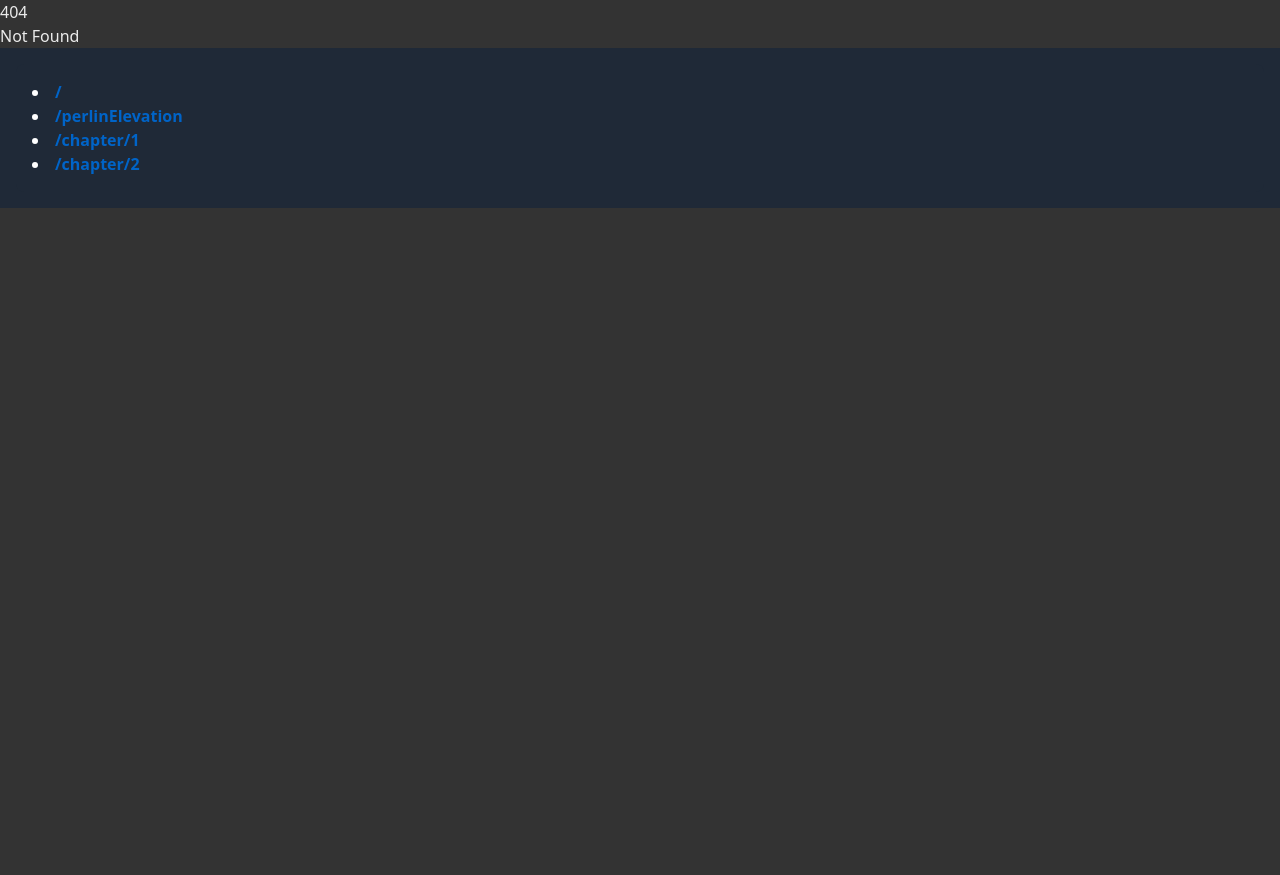
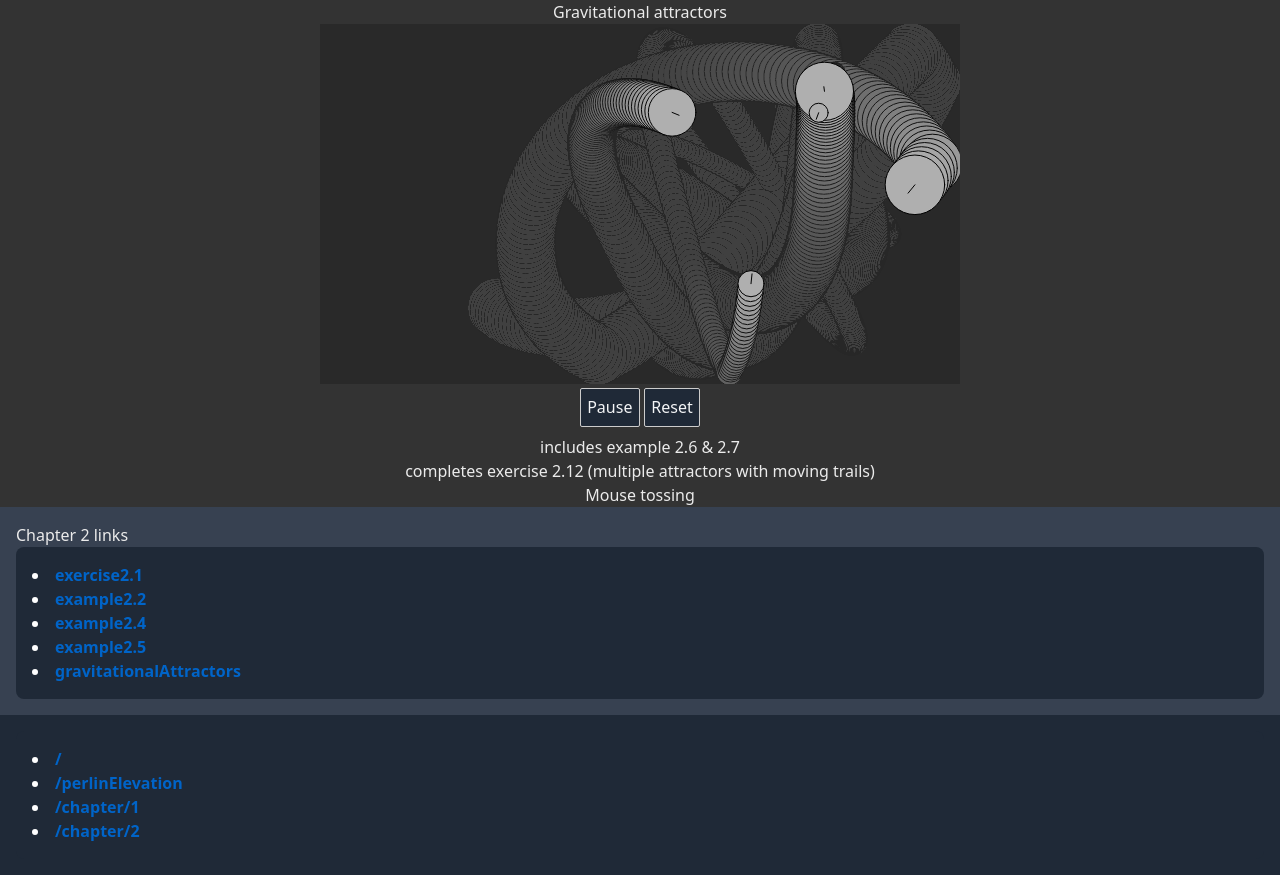
Before and after one commit to nonvenomous/nature-of-code-p5, a SvelteKit app: page /chapter/2/gravitationalAttractors in a window 1280 px wide. Before the commit this address had no page. Before the commit the page ends 800 px from the top, so only its background shows below. Built offline with nearby package versions, Linux system fonts and the light colour scheme.

Commit message:
Implement gravitationalAttractors (exercise 2.12)

```diff
--- a/src/routes/chapter/2/+layout.svelte
+++ b/src/routes/chapter/2/+layout.svelte
@@ -1,5 +1,11 @@
 <script lang="ts">
-  const chapterLinks = ['exercise2.1', 'example2.2', 'example2.4', 'example2.5'] as const;
+  const chapterLinks = [
+    'exercise2.1',
+    'example2.2',
+    'example2.4',
+    'example2.5',
+    'gravitationalAttractors',
+  ] as const;
 </script>
 
 <main class="mx-auto max-w-[none] text-center">
--- /dev/null
+++ b/src/routes/chapter/2/gravitationalAttractors/+page.svelte
@@ -0,0 +1,81 @@
+<script lang="ts">
+  import Sketch from '$lib/Sketch.svelte';
+  import p5 from 'p5';
+  import { Mover } from './Mover';
+  import { Attractor } from './Attractor';
+
+  const canvasWidth = 640;
+  const canvasHeight = 360;
+  const fps = 60;
+
+  function sketch(p: p5) {
+    const movers: Mover[] = [];
+    let attractor: Attractor;
+    let attractor2: Attractor;
+
+    p.setup = () => {
+      p.createCanvas(canvasWidth, canvasHeight);
+      p.frameRate(fps);
+
+      for (let i = 0; i < 5; i++) {
+        const randomX = p.random(canvasWidth);
+        const randomY = p.random(canvasHeight);
+        const mass = p.random(0.5, 5);
+        movers.push(new Mover(p, randomX, randomY, mass));
+      }
+      attractor = new Attractor(
+        p,
+        p.random(100, canvasWidth / 2),
+        p.random(100, canvasHeight - 100),
+      );
+      attractor2 = new Attractor(
+        p,
+        p.random(canvasWidth / 2, canvasWidth - 100),
+        p.random(100, canvasHeight - 100),
+      );
+    };
+
+    // eslint-disable-next-line @typescript-eslint/no-explicit-any
+    let dragEvent: any;
+
+    p.mouseDragged = (event) => {
+      dragEvent = event;
+    };
+
+    p.draw = () => {
+      p.background(55, 10);
+
+      for (const mover of movers) {
+        const force = attractor.attract(mover);
+        mover.applyForce(force);
+        const force2 = attractor2.attract(mover);
+        mover.applyForce(force2);
+
+        if (p.mouseIsPressed && dragEvent) {
+          const mouseMovementV = p.createVector(dragEvent.movementX, dragEvent.movementY);
+          mouseMovementV.mult(0.5);
+          mover.velocity.add(mouseMovementV);
+        }
+
+        if (p.mouseIsPressed && !dragEvent) mover.velocity.setMag(0);
+
+        mover.bounceEdges();
+        mover.update();
+        mover.show(p);
+      }
+      // attractor.show();
+      // attractor2.show();
+      dragEvent = null;
+    };
+  }
+</script>
+
+<h2>Gravitational attractors</h2>
+
+<Sketch sketchFunction={sketch} />
+
+<p class="flex flex-col">
+  <span>includes example 2.6 & 2.7</span>
+  <span>completes exercise 2.12 (multiple attractors with moving trails)</span>
+  <span>Mouse tossing</span>
+</p>
--- /dev/null
+++ b/src/routes/chapter/2/gravitationalAttractors/Attractor.ts
@@ -0,0 +1,33 @@
+import p5 from 'p5';
+import type { Mover } from './Mover';
+
+const G = 1; // gravitational constant
+
+export class Attractor {
+  p: p5;
+  position: p5.Vector;
+  mass: number;
+
+  constructor(p: p5, x: number, y: number) {
+    this.p = p;
+    this.position = p.createVector(x, y);
+    this.mass = 20;
+  }
+
+  show() {
+    this.p.strokeWeight(4);
+    this.p.stroke(0);
+    this.p.fill(175, 200);
+    this.p.circle(this.position.x, this.position.y, this.p.sqrt(this.mass * 8));
+    this.p.strokeWeight(0);
+  }
+
+  attract(mover: Mover): p5.Vector {
+    const force = p5.Vector.sub(this.position, mover.position);
+    let distance = force.mag();
+    distance = this.p.constrain(distance, 8, 15);
+    const magnitude = (G * mover.mass * this.mass) / (distance * distance);
+    force.setMag(magnitude);
+    return force;
+  }
+}
--- /dev/null
+++ b/src/routes/chapter/2/gravitationalAttractors/Mover.ts
@@ -0,0 +1,65 @@
+import p5 from 'p5';
+
+export class Mover {
+  position: p5.Vector;
+  velocity: p5.Vector;
+  acceleration: p5.Vector;
+  mass: number;
+  p: p5;
+
+  constructor(p: p5, x: number, y: number, mass: number) {
+    this.position = p.createVector(x, y);
+    this.velocity = p.createVector(2, 2);
+    this.acceleration = p.createVector(0, 0);
+    this.mass = mass;
+    this.p = p;
+  }
+
+  applyForce(force: p5.Vector) {
+    const f = p5.Vector.copy(force);
+    f.div(this.mass);
+    this.acceleration.add(f);
+  }
+
+  private radius() {
+    return this.mass * 8;
+  }
+
+  bounceEdges() {
+    const bounce = -0.9;
+    if (this.position.y > this.p.height - this.radius()) {
+      this.position.y = this.p.height - this.radius();
+      this.velocity.y *= bounce;
+    } else if (this.position.y < this.radius()) {
+      this.position.y = this.radius();
+      this.velocity.y *= bounce;
+    }
+    if (this.position.x > this.p.width - this.radius()) {
+      this.position.x = this.p.width - this.radius();
+      this.velocity.x *= bounce;
+    } else if (this.position.x < this.radius()) {
+      this.position.x = this.radius();
+      this.velocity.x *= bounce;
+    }
+  }
+
+  update() {
+    this.velocity.add(this.acceleration);
+    this.velocity.limit(20);
+    this.position.add(this.velocity);
+    this.acceleration.mult(0);
+  }
+
+  show(p: p5) {
+    p.stroke(0);
+    p.fill(175);
+    p.circle(this.position.x, this.position.y, this.radius() * 2);
+    // console.log(this.velocity.x);
+    p.line(
+      this.position.x,
+      this.position.y,
+      this.position.x + 2 * this.velocity.x,
+      this.position.y + 2 * this.velocity.y,
+    );
+  }
+}
```
